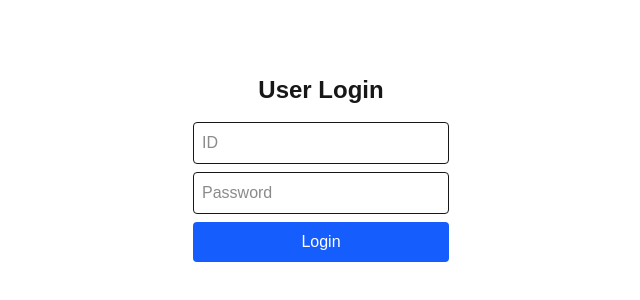
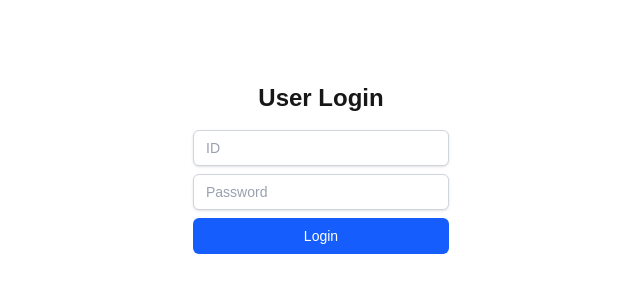
Before and after one commit to aicers/aimer-web, a Next.js app: page /login in a window 1280 px wide. Shown: the part 232-532 px from the top of the page, without its empty margins (319-959 px from the left). Built offline with nearby package versions, Linux system fonts and the light colour scheme.

Commit message:
Add shadcn-style Button/Input components
- Install cva/clsx/tailwind-merge and radix Slot
- Add cn util and Button/Input components
- Use Button+Link on Home; Input/Button on Login
- Add Vitest alias for `@/…` imports

```diff
--- a/package.json
+++ b/package.json
@@ -13,9 +13,13 @@
     "format": "biome format --write"
   },
   "dependencies": {
+    "@radix-ui/react-slot": "^1.2.3",
+    "class-variance-authority": "^0.7.1",
+    "clsx": "^2.1.1",
     "next": "15.5.0",
     "react": "19.1.0",
-    "react-dom": "19.1.0"
+    "react-dom": "19.1.0",
+    "tailwind-merge": "^3.3.1"
   },
   "devDependencies": {
     "@biomejs/biome": "2.2.0",
--- a/src/app/login/page.tsx
+++ b/src/app/login/page.tsx
@@ -2,6 +2,8 @@
 
 import { useSearchParams } from "next/navigation";
 import { useState } from "react";
+import { Button } from "@/components/ui/button";
+import { Input } from "@/components/ui/input";
 
 export default function LoginPage() {
   const searchParams = useSearchParams();
@@ -20,23 +22,19 @@
         {mode === "admin" ? "Admin" : "User"} Login
       </h1>
       <form onSubmit={handleSubmit} className="flex flex-col gap-2 w-64">
-        <input
-          className="border p-2 rounded"
+        <Input
           type="text"
           placeholder="ID"
           value={id}
           onChange={(e) => setId(e.target.value)}
         />
-        <input
-          className="border p-2 rounded"
+        <Input
           type="password"
           placeholder="Password"
           value={pw}
           onChange={(e) => setPw(e.target.value)}
         />
-        <button className="bg-blue-600 text-white p-2 rounded" type="submit">
-          Login
-        </button>
+        <Button type="submit">Login</Button>
       </form>
     </main>
   );
--- a/src/app/page.tsx
+++ b/src/app/page.tsx
@@ -1,18 +1,19 @@
 import Link from "next/link";
 // biome-ignore lint/correctness/noUnusedImports: needed for JSX
 import React from "react";
+import { Button } from "@/components/ui/button";
 
 export default function HomePage() {
   return (
     <main className="flex flex-col items-center justify-center min-h-screen gap-4 p-6">
       <h1 className="text-3xl font-bold">Welcome to Aimer Web</h1>
       <div className="flex gap-4">
-        <Link className="underline" href="/login?mode=user">
-          User Login
-        </Link>
-        <Link className="underline" href="/login?mode=admin">
-          Admin Login
-        </Link>
+        <Button asChild>
+          <Link href="/login?mode=user">User Login</Link>
+        </Button>
+        <Button variant="outline" asChild>
+          <Link href="/login?mode=admin">Admin Login</Link>
+        </Button>
       </div>
     </main>
   );
--- /dev/null
+++ b/src/components/ui/button.tsx
@@ -0,0 +1,53 @@
+// Minimal shadcn-style Button component
+
+import { Slot } from "@radix-ui/react-slot";
+import { cva, type VariantProps } from "class-variance-authority";
+import * as React from "react";
+import { cn } from "@/lib/utils";
+
+const buttonVariants = cva(
+  "inline-flex items-center justify-center whitespace-nowrap rounded-md text-sm font-medium transition-colors focus-visible:outline-none focus-visible:ring-2 focus-visible:ring-offset-2 disabled:pointer-events-none disabled:opacity-50",
+  {
+    variants: {
+      variant: {
+        default: "bg-blue-600 text-white hover:bg-blue-700",
+        outline:
+          "border border-gray-300 bg-white text-gray-900 hover:bg-gray-50",
+        ghost: "bg-transparent hover:bg-gray-100",
+        secondary: "bg-gray-900 text-white hover:bg-black",
+      },
+      size: {
+        default: "h-9 px-4 py-2",
+        sm: "h-8 px-3",
+        lg: "h-10 px-6",
+        icon: "h-9 w-9",
+      },
+    },
+    defaultVariants: {
+      variant: "default",
+      size: "default",
+    },
+  },
+);
+
+export interface ButtonProps
+  extends React.ButtonHTMLAttributes<HTMLButtonElement>,
+    VariantProps<typeof buttonVariants> {
+  asChild?: boolean;
+}
+
+export const Button = React.forwardRef<HTMLButtonElement, ButtonProps>(
+  ({ className, variant, size, asChild = false, ...props }, ref) => {
+    const Comp = (asChild ? Slot : "button") as React.ElementType;
+    return (
+      <Comp
+        className={cn(buttonVariants({ variant, size }), className)}
+        ref={ref}
+        {...props}
+      />
+    );
+  },
+);
+Button.displayName = "Button";
+
+export { buttonVariants };
--- /dev/null
+++ b/src/components/ui/input.tsx
@@ -0,0 +1,22 @@
+import * as React from "react";
+import { cn } from "@/lib/utils";
+
+export interface InputProps
+  extends React.InputHTMLAttributes<HTMLInputElement> {}
+
+export const Input = React.forwardRef<HTMLInputElement, InputProps>(
+  ({ className, type = "text", ...props }, ref) => {
+    return (
+      <input
+        type={type}
+        className={cn(
+          "flex h-9 w-full rounded-md border border-gray-300 bg-white px-3 py-2 text-sm shadow-sm placeholder:text-gray-400 focus-visible:outline-none focus-visible:ring-2 focus-visible:ring-blue-600 disabled:cursor-not-allowed disabled:opacity-50",
+          className,
+        )}
+        ref={ref}
+        {...props}
+      />
+    );
+  },
+);
+Input.displayName = "Input";
--- /dev/null
+++ b/src/lib/utils.ts
@@ -0,0 +1,6 @@
+import { type ClassValue, clsx } from "clsx";
+import { twMerge } from "tailwind-merge";
+
+export function cn(...inputs: ClassValue[]) {
+  return twMerge(clsx(inputs));
+}
--- a/vitest.config.ts
+++ b/vitest.config.ts
@@ -1,7 +1,13 @@
 // vitest.config.ts
+import path from "node:path";
 import { defineConfig } from "vitest/config";
 
 export default defineConfig({
+  resolve: {
+    alias: {
+      "@": path.resolve(__dirname, "src"),
+    },
+  },
   test: {
     environment: "jsdom",
     globals: true,
```
Also changed, not shown: 1 other file (tests, documents, lock files or other folders).
